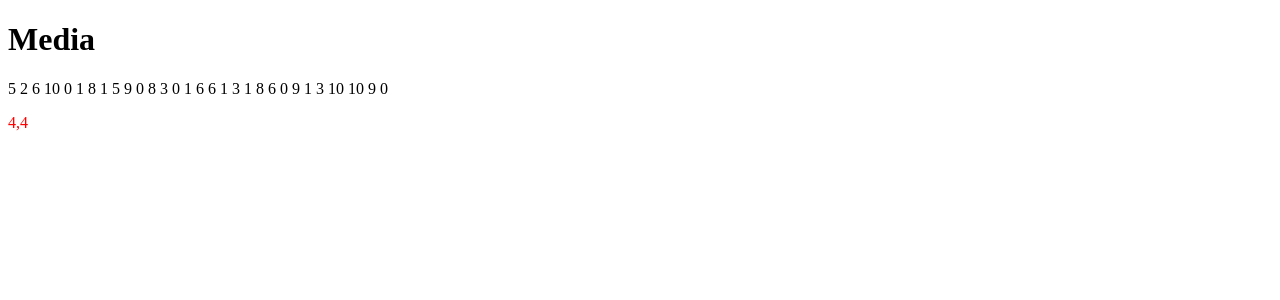
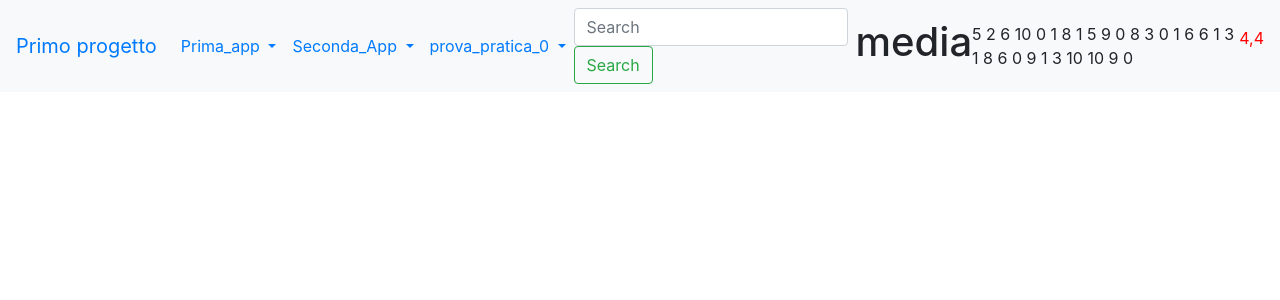
Before and after one commit to antoniosan2003/primo_progetto, a Django app: page /prova_pratica_0/media in a window 1280 px wide. Shown: the top 300 px of the page. Run offline with Django 4.2, Linux system fonts and the light colour scheme.

Commit message:
modifiche

```diff
--- a/prova_pratica_0/templates/media.html
+++ b/prova_pratica_0/templates/media.html
@@ -1,13 +1,8 @@
-<!DOCTYPE html>
-<html lang="it">
-    <head>
-        <meta charset="UTF-8">
-        <meta http-equiv="X-UA-Compatible" content="IE=edge">
-        <meta name="viewport" content="width=device-width, initial-scale=1.0">
-        <title>media</title>
-    </head>
-    <body>
-        <h1>Media</h1>
+{%extends "base.html"%}
+
+{%block content%}
+
+     <h1>media</h1>
 
      {%for i in lista %}
         {{i}}
@@ -21,5 +16,4 @@
         <p>{{media}}</p>
     {% endif %}
 
-    </body>
-</html>
+{%endblock content%}
--- a/templates/base.html
+++ b/templates/base.html
@@ -51,7 +51,7 @@
         <div class="dropdown-menu" aria-labelledby="navbarDropdown">
           <a class="dropdown-item" href="{% url 'prova_pratica_0:somma'%}">Somma e confronto</a>
           <div class="dropdown-divider"></div>
-          <a class="dropdown-item" href="{% url 'prova_pratica_0:media'%}">Media</a>
+          <a class="dropdown-item" href="{% url 'prova_pratica_0'%}">Media</a>
         </div>
       </li>
     </ul>
```
Lines whose indentation alone changed are shown as unchanged.
